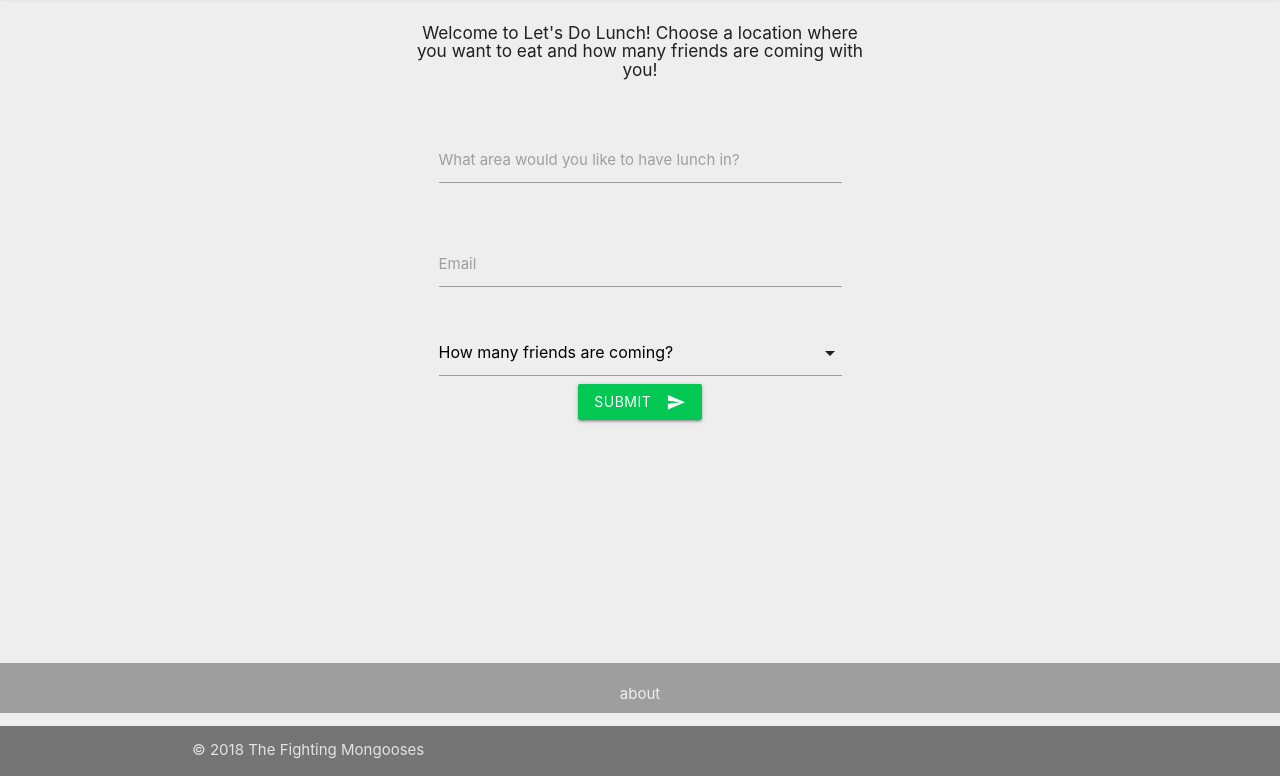
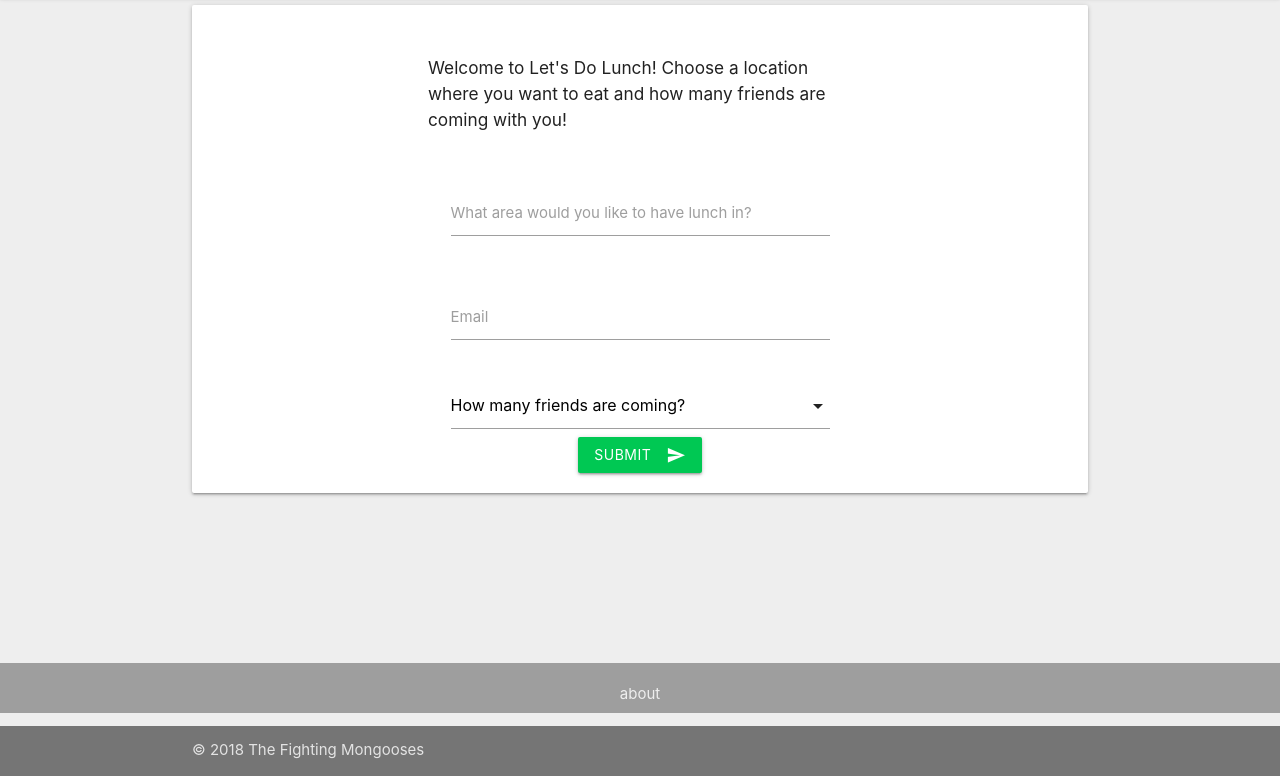
Before and after one commit to germangamboa95/letsDoLunch, a plain HTML site: page index.html in a window 1280 px wide. Shown: the part 67-843 px from the top of the page. Drawn offline with Linux system fonts and the light colour scheme; some packages are replaced by stand-ins of ours.

Commit message:
design updates to initlize page

```diff
--- a/css/style.css
+++ b/css/style.css
@@ -28,3 +28,13 @@ min-height: calc(100vh - 70px);
 .page-footer {
 height: 50px;
 }
+
+.group:after {
+    content: "";
+    display: table;
+    clear: both;
+  }
+
+  .textBox{
+      line-height: 1.5;
+  }
--- a/index.html
+++ b/index.html
@@ -36,11 +36,12 @@
 
   <div class="container">
 
-
-    <div class="row startForm">
+    <div class="row ">
+        <div class="card group startForm">
+          <div class="card-content">
       <div class="col s12 m6 offset-m3" id="resCol">
         <div class="row section">
-          <h6 class="align center">Welcome to Let's Do Lunch! Choose a location where you want to eat and how many friends are coming with you!</h6>
+          <h6 class="align cente textBox">Welcome to Let's Do Lunch! Choose a location where you want to eat and how many friends are coming with you!</h6>
         </div>
 
         <form class="col s12 center">
@@ -87,7 +88,6 @@
             <option value="4"> 4</option>
             <option value="5"> 5</option>
             </select>
-              <label>Materialize Select</label>
 
               <button class="btn waves-effect waves-light green accent-4" id="submitButton" type="submit" name="action">Submit
               <i class="material-icons right">send</i>
@@ -103,10 +103,10 @@
             </div>
           </div>
         </form>
-
+      </div>
       </div>
 
-
+    </div>
     </div>
     <div class="row">
       <div class="col s12 m6 offset-m3">
```
Also changed, not shown: intialize.html (+2 -3 lines).
